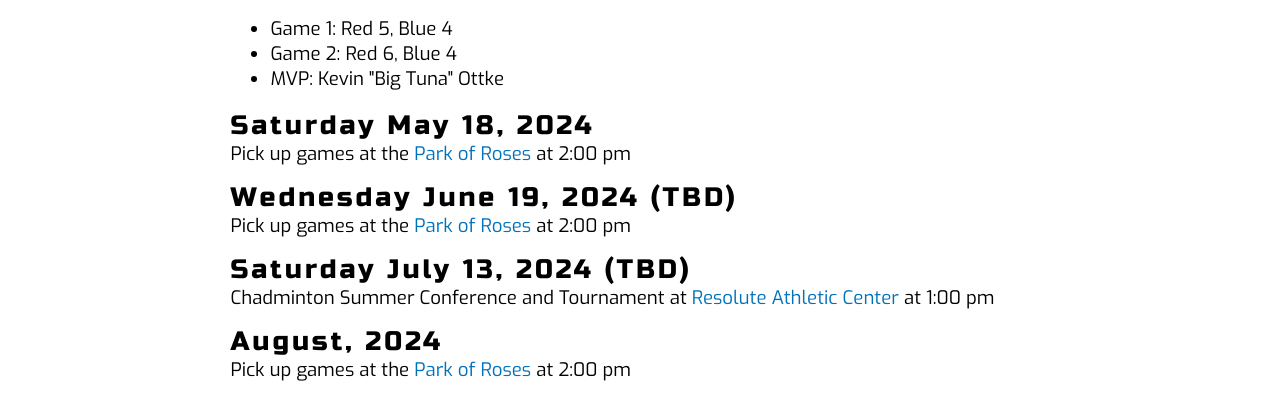
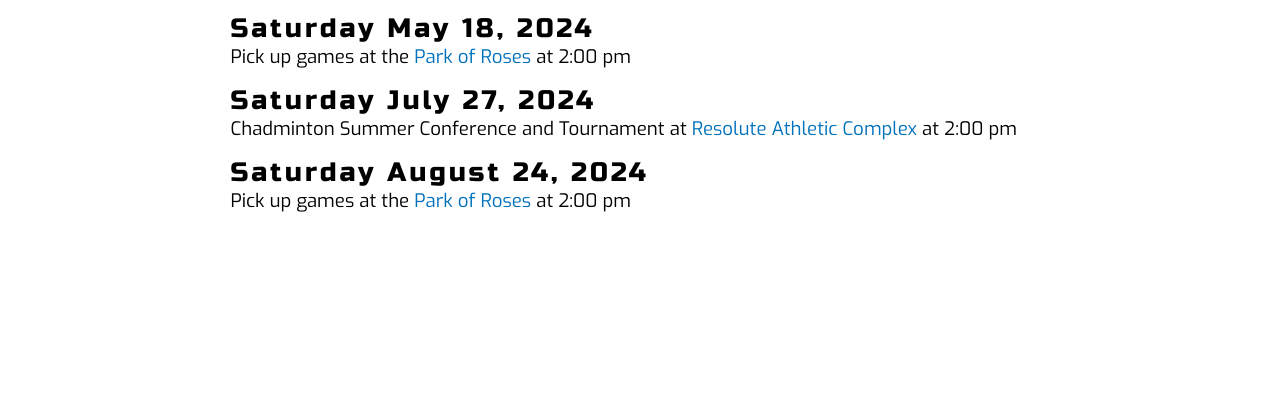
Before and after one commit to thelunchbox/chadminton-website, a plain HTML site: page events.html in a window 1280 px wide. Shown: the part 698-1118 px from the top of the page. After the commit the page ends 1011 px from the top, so only its background shows below. Drawn offline with Linux system fonts and the light colour scheme.

Commit message:
Update events.html

```diff
--- a/events.html
+++ b/events.html
@@ -66,26 +66,17 @@
         <div class="chad-event">
           <div class="title">Saturday April 20, 2024</div>
           Pick up games at the <a href="https://www.google.com/maps/d/edit?mid=1bzxZB0FKp0OPNs0Rc_Hd-MqHyoo&usp=sharing">Park of Roses</a> at 2:00 pm
-          <ul>
-            <li>Game 1: Red 5, Blue 4</li>
-            <li>Game 2: Red 6, Blue 4</li>
-            <li>MVP: Kevin "Big Tuna" Ottke</li>
-          </ul>
         </div>
         <div class="chad-event">
           <div class="title">Saturday May 18, 2024</div>
           Pick up games at the <a href="https://www.google.com/maps/d/edit?mid=1bzxZB0FKp0OPNs0Rc_Hd-MqHyoo&usp=sharing">Park of Roses</a> at 2:00 pm
         </div>
         <div class="chad-event">
-          <div class="title">Wednesday June 19, 2024 (TBD)</div>
-          Pick up games at the <a href="https://www.google.com/maps/d/edit?mid=1bzxZB0FKp0OPNs0Rc_Hd-MqHyoo&usp=sharing">Park of Roses</a> at 2:00 pm
+          <div class="title">Saturday July 27, 2024</div>
+          Chadminton Summer Conference and Tournament at <a href="https://resoluteac.com/">Resolute Athletic Complex</a> at 2:00 pm
         </div>
         <div class="chad-event">
-          <div class="title">Saturday July 13, 2024 (TBD)</div>
-          Chadminton Summer Conference and Tournament at <a href="https://resoluteac.com/">Resolute Athletic Center</a> at 1:00 pm
-        </div>
-        <div class="chad-event">
-          <div class="title">August, 2024</div>
+          <div class="title">Saturday August 24, 2024</div>
           Pick up games at the <a href="https://www.google.com/maps/d/edit?mid=1bzxZB0FKp0OPNs0Rc_Hd-MqHyoo&usp=sharing">Park of Roses</a> at 2:00 pm
         </div>
       </div>
```
